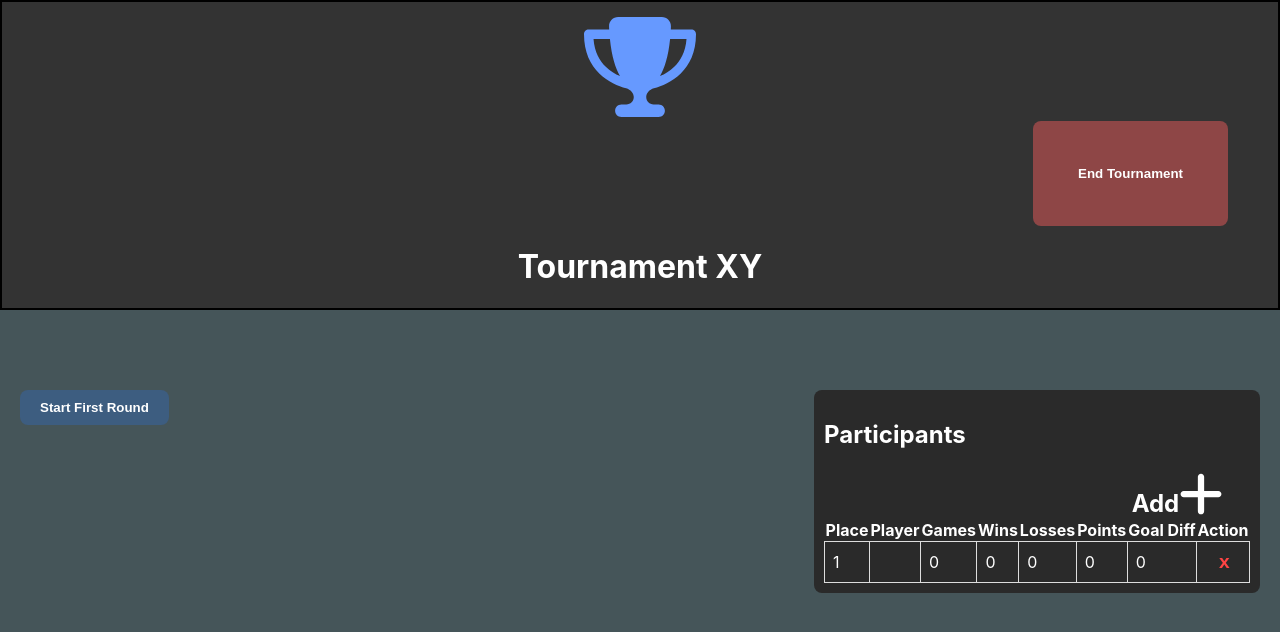
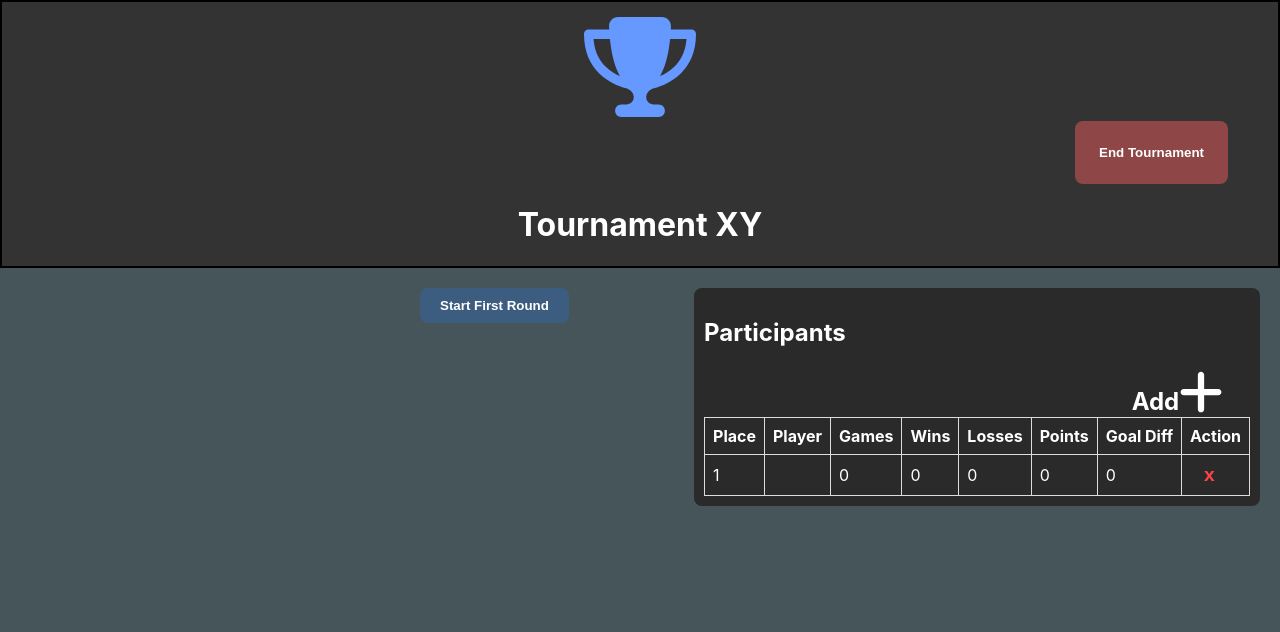
Before and after one commit to lm15-lukas/Kicker-React, a React (Create React App) app: page /tournament in a window 1280 px wide. Shown: the top 632 px of the page. Built offline with nearby package versions, Linux system fonts and the light colour scheme; the HTML template or start-up script is replaced by a standard one.

Commit message:
Ergebnisse werden nach eingabe angezeigt

```diff
--- /dev/null
+++ b/src/pages/Tournament/TournamentComponents/FormatResults.jsx
@@ -0,0 +1,17 @@
+export default function FormatResults({ resultArray }) {
+    if (!resultArray || resultArray.length === 0) {
+        return (
+            <>
+                <span>-</span> : <span>-</span>
+            </>
+        );
+    }
+
+    const [goalsA, goalsB] = resultArray[0].split(":");
+
+    return (
+        <>
+            <span>{goalsA}</span> : <span>{goalsB}</span>
+        </>
+    );
+}
--- a/src/pages/Tournament/TournamentComponents/PlayerTable.jsx
+++ b/src/pages/Tournament/TournamentComponents/PlayerTable.jsx
@@ -4,6 +4,7 @@ import './Tournament.css';
 import AddPlayer from './AddPlayer.jsx';
 import { WinningLogic } from '../logic/WinningLogic.jsx';
 import WinningSets from './WinningSets.jsx';
+import FormatResults from './FormatResults.jsx';
 
 export default function PlayerTable() {
     const [, setFormData] = useState({
@@ -98,6 +99,7 @@ export default function PlayerTable() {
 {matches.map((match, index) => (
     <div key={index}>
         <div className="match-table-players-container">
+            {/* Team A */}
             <div className='teams'>
                 <span className='team-border'>Team A</span>
                 <div className="player-side">
@@ -105,6 +107,10 @@ export default function PlayerTable() {
                     <span>{match.players[1]}</span>
                 </div>
             </div>
+
+            {}
+            <div className="center-button">
+                <FormatResults resultArray={match.result} />
                             <div className="center-button">
                 <button
                     className="enter-results-button"
@@ -113,6 +119,9 @@ export default function PlayerTable() {
                     {showMatchResults[index] ? "Close Match Results" : "Enter Match Results"}
                 </button>
             </div>
+            </div>
+
+            {}
             <div className='teams'>
                 <span className='team-border'>Team B</span>
                 <div className="player-side">
@@ -120,8 +129,12 @@ export default function PlayerTable() {
                     <span>{match.players[3]}</span>
                 </div>
             </div>
+
+            {}
+
         </div>
 
+        {}
         {showMatchResults[index] && (
             <div className="match-table-wrapper">
                 <WinningSets
@@ -131,9 +144,9 @@ export default function PlayerTable() {
                 />
             </div>
         )}
-
     </div>
 ))}
+
                 <div className="center-button">
                     <button onClick={startNewRound}>
                         {matches.length === 0 ? "Start First Round" : "Start New Round"}
--- a/src/pages/Tournament/TournamentComponents/Tournament.css
+++ b/src/pages/Tournament/TournamentComponents/Tournament.css
@@ -6,6 +6,7 @@
   position: relative;
   height: 100vh;
   padding: 20px;
+  margin-top:0%;
 }
 
 .tournament-container {
@@ -36,7 +37,7 @@
   margin-left: auto;
   background-color: #8e4646;
   margin-right: 50px;
-  padding: 45px;
+  padding: 24px;
   color: white;
   border: none;
   border-radius: 8px;
@@ -86,7 +87,7 @@
   flex-direction: column;
   margin-right: auto;
   gap: 20px;
-  /* margin-left: 500px; */
+  margin-left: 400px;
 }
 
 .button-row {
@@ -202,12 +203,9 @@
   transition: background-color 0.2s ease;
 }
 
-.plus-sign {
-  height: 50px;
-  cursor: pointer;
-}
 
 .plus-area {
+
   height: 50px;
   color: white;
   display: flex;
@@ -272,8 +270,7 @@
   width: 100%;
 }
 
-#costomers td,
-#costomers thd {
+#costomers td,th {
   border: 1px solid #ddd;
   padding: 8px;
 }
--- a/src/pages/Tournament/TournamentComponents/TurnamentHeader.jsx
+++ b/src/pages/Tournament/TournamentComponents/TurnamentHeader.jsx
@@ -7,9 +7,11 @@ export default function TournamentHeader() {
     }
     return (
         <header className="header">
+            <div>
             <img src={Trophy} alt="trophy" className="trophy"/>
             <button className="tournament-End" onClick={handleEndTournament}>End Tournament</button>
             <h1>Tournament XY</h1>
+            </div>
         </header>
     )
 }
```
Lines whose indentation alone changed are shown as unchanged.
